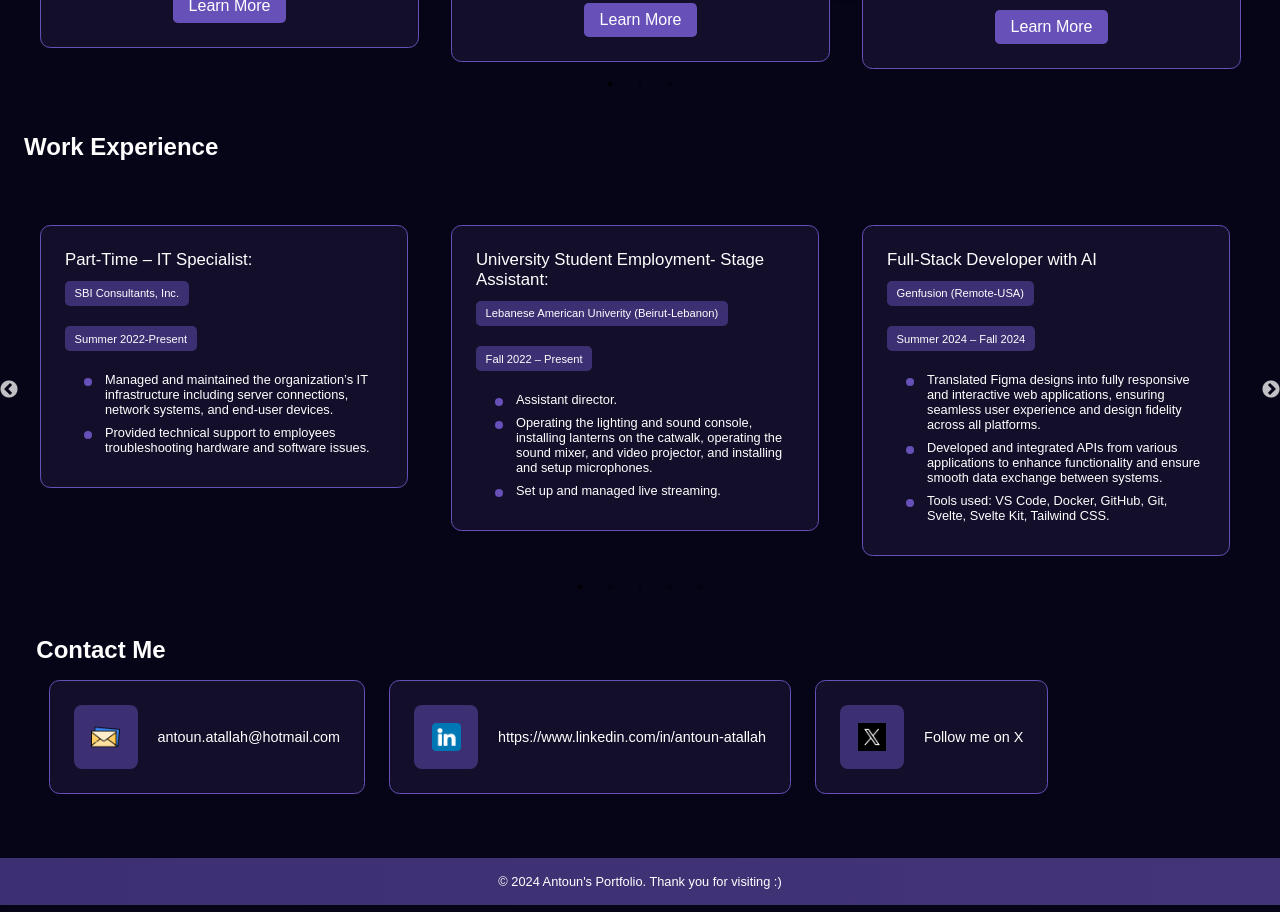
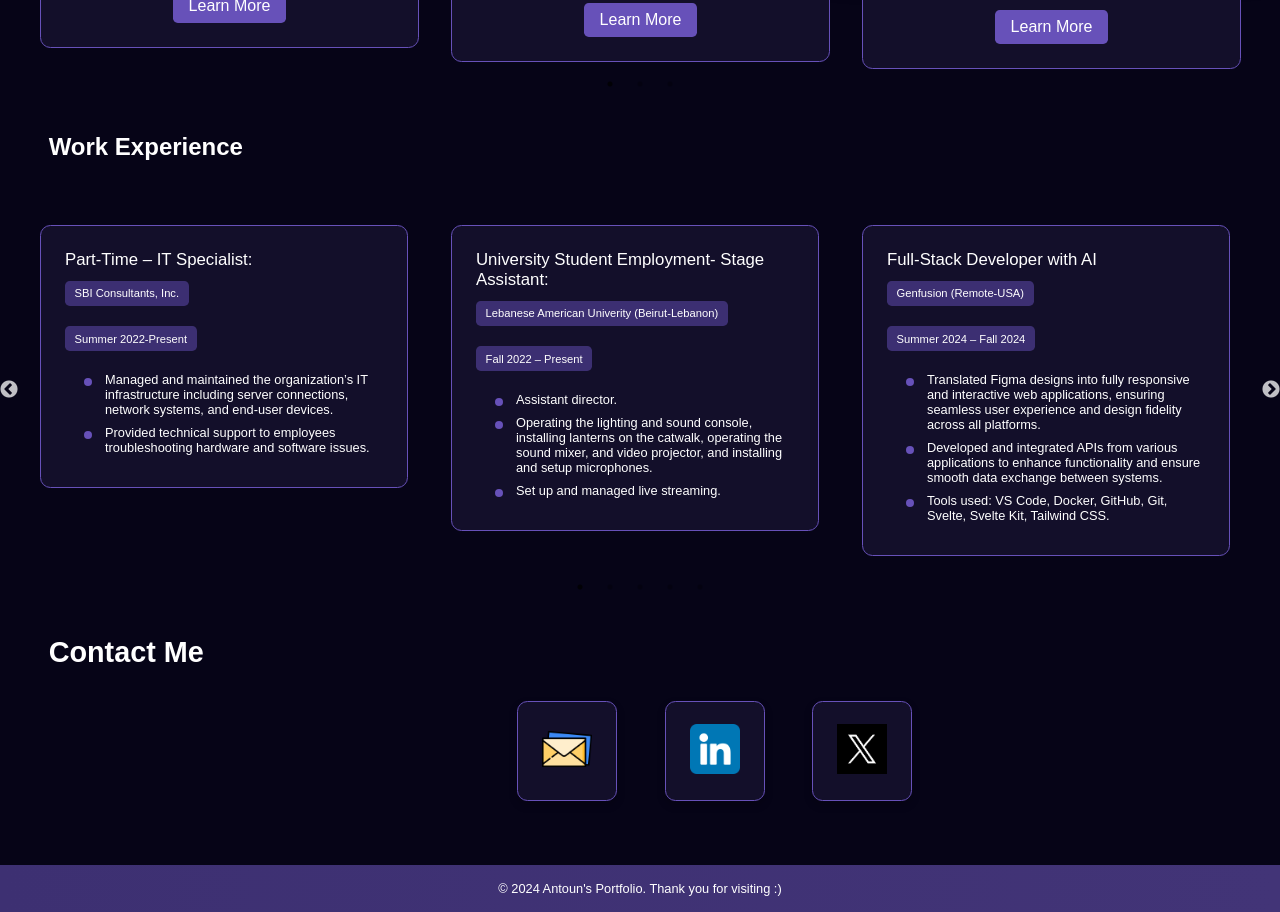
Before and after one commit to itsantoun/portfolio, a React (Create React App) app: page / in a window 1280 px wide. Shown: the part 1640-2552 px from the top of the page. Built offline with nearby package versions, Linux system fonts and the light colour scheme; a web font is replaced by a local one.

Commit message:
Deploy Wbsite

```diff
--- a/src/Components/Contact Me/Contact.css
+++ b/src/Components/Contact Me/Contact.css
@@ -1,29 +1,40 @@
 .contact-container {
     margin: 4rem 0;
     position: relative;
-    margin-left: 1%;
-    margin-bottom: 2rem;
+    text-align: center;
   }
 
   .contact-container h5 {
-    font-size: 1.5rem;
+    font-size: 1.8rem;
     font-weight: 600;
-    margin-bottom: 1rem;
+    margin-bottom: 2rem;
+    color: #fff;
+    text-align: left;
+    margin-left: 2%;
   }
 
   .contact-content {
     display: flex;
-    gap: 1.5rem; /* Reduced the gap between cards */
-    margin-left: 1%;
-    margin-bottom: 2rem;
+    justify-content: center;
+    margin-left: 40%;
+    flex-wrap: wrap;
   }
 
-/* For smaller screens */
   @media (max-width: 768px) {
     .contact-content {
-      flex-direction: column; /* Stack items vertically */
-      gap: 1rem; /* Further reduce the gap for smaller screens */
-      margin-left: 1%;
-      margin-bottom: 2rem;
+      flex-direction: row; /* Ensure cards align horizontally */
+      align-items: center;
+      justify-content: center; /* Center the content */
+      gap: 0.5rem; /* Adjust gap between the cards */
+      margin-left: 5%; /* Remove margin on mobile */
+    }
+
+    .contact-details-card {
+      display: flex;
+      flex-direction: row; /* Cards aligned horizontally */
+      align-items: center;
+      justify-content: center;
+      gap: 1rem; /* Space between icon and text (if any) */
+      padding: 1rem; /* Adjust padding for better spacing */
     }
   }
--- a/src/Components/Contact Me/Contact.js
+++ b/src/Components/Contact Me/Contact.js
@@ -4,6 +4,7 @@ import ContactInfoCard from './ContactInfoCard/ContactInfoCard';
 
 function Contact() {
   return (
+    <>
     <section className='contact-container'>
       <h5>Contact Me</h5>
 
@@ -32,13 +33,13 @@ function Contact() {
           />
         </div>
 
-
-
         <div style={{ flex: 1 }}></div>
         <div style={{ flex: 1 }}></div>
       </div>
     </section>
+    </>
   );
 }
 
+
 export default Contact;
--- a/src/Components/Contact Me/ContactInfoCard/ContactInfoCard.css
+++ b/src/Components/Contact Me/ContactInfoCard/ContactInfoCard.css
@@ -1,74 +1,38 @@
 .contact-details-card {
     display: flex;
-    flex-direction: row;
-    text-decoration: none;
+    justify-content: center;
     align-items: center;
-    justify-content: flex-start;
     background: #130f2a;
     border-radius: 0.65rem;
     border: 1.5px solid #6751b9;
     padding: 1.5rem;
-    margin-bottom: 2rem;
-    color: white;
-    white-space: nowrap;
-    transition: all 0.3s ease;
-}
+    width: 100px; /* Fixed width for each card */
+    height: 100px; /* Fixed height for each card */
+    text-align: center;
+    transition: transform 0.3s ease-in-out, background-color 0.3s ease-in-out;
+    box-shadow: 0px 4px 8px rgba(0, 0, 0, 0.2);
+  }
 
-.contact-details-card .icon {
-    width: 4rem;
-    height: 4rem;
-    display: flex;
-    align-items: center;
-    justify-content: center;
-    border-radius: 0.5rem;
-    background: #3d3072;
-    margin-right: 10px;
-}
+  .contact-details-card:hover {
+    transform: translateY(-5px);
+    background-color: #1a1440;
+  }
 
-.icon img {
-    width: 1.8rem;
-    height: auto;
+  .contact-details-card .icon img {
+    width: 50px;
+    height: 50px;
     object-fit: contain;
-}
+  }
 
-.contact-details-card p {
-    font-size: 0.9rem;
-    font-weight: 400;
-    margin: 0;
-    margin-left: 10px;
-    white-space: nowrap;
-}
-
-.contact-details-card a {
-    font-size: 0.9rem;
-    font-weight: 400;
-    text-decoration: none;
-    display: flex;
-    align-items: center;
-    width: 100%;
-}
-
-/* Mobile responsiveness */
-@media (max-width: 768px) {
+  @media (max-width: 768px) {
     .contact-details-card {
-        flex-direction: row; /* Keep text and icon in a row */
-        padding: 1rem; /* Reduce padding for smaller screens */
-        white-space: normal; /* Allow text wrapping if needed */
+      width: 120px;
+      height: 120px;
+      margin-bottom: 1rem; /* Reduced bottom margin for tighter spacing */
     }
 
-    .contact-details-card .icon {
-        width: 3rem; /* Adjust icon size for smaller screens */
-        height: 3rem;
-        margin-right: 8px; /* Adjust spacing */
+    .contact-details-card .icon img {
+      width: 40px;
+      height: 40px;
     }
-
-    .icon img {
-        width: 1.5rem; /* Adjust image size for smaller screens */
-    }
-
-    .contact-details-card p {
-        font-size: 0.85rem; /* Slightly reduce text size */
-        margin-left: 8px; /* Adjust margin */
-        white-space: nowrap; /* Ensure text doesn't wrap */
-    }
-}
+  }
--- a/src/Components/Contact Me/ContactInfoCard/ContactInfoCard.js
+++ b/src/Components/Contact Me/ContactInfoCard/ContactInfoCard.js
@@ -1,15 +1,31 @@
-import React from 'react'
-import './ContactInfoCard.css'
+// import React from 'react'
+// import './ContactInfoCard.css'
 
-const ContactInfoCard = ({iconUrl, text, link }) => {
+// const ContactInfoCard = ({iconUrl, text, link }) => {
+//   return (
+//     <a href={link} target="_blank" rel="noopener noreferrer" className='contact-details-card'>
+//     <div className='icon'>
+//       <img src={iconUrl} alt={text} />
+//     </div>
+//     <p>{text}</p>
+//   </a>
+//   )
+// }
+
+// export default ContactInfoCard
+
+
+import React from 'react';
+import './ContactInfoCard.css';
+
+const ContactInfoCard = ({ iconUrl, link }) => {
   return (
     <a href={link} target="_blank" rel="noopener noreferrer" className='contact-details-card'>
-    <div className='icon'>
-      <img src={iconUrl} alt={text} />
-    </div>
-    <p>{text}</p>
-  </a>
+      <div className='icon'>
+        <img src={iconUrl} alt="contact icon" />
+      </div>
+    </a>
   )
 }
 
-export default ContactInfoCard
+export default ContactInfoCard;
--- a/src/Components/Projects/Projects.css
+++ b/src/Components/Projects/Projects.css
@@ -9,4 +9,5 @@
     font-size: 1.5rem;
     font-weight: 600;
     margin-bottom: 3rem;
+    margin-left: 2%;
 }
--- a/src/Components/Skills/Skills.css
+++ b/src/Components/Skills/Skills.css
@@ -55,9 +55,11 @@
     visibility: hidden; /* Hide element */
     transform: translateY(20px); /* Slide in from below */
     transition: opacity 0.3s ease, visibility 0.3s ease, transform 0.3s ease; /* Smooth transitions */
+    display: none; /* Hide element and remove space when not visible */
 }
 
 .skills-info.show {
+    display: block; /* Display when active */
     opacity: 1; /* Make visible */
     visibility: visible; /* Ensure element is visible */
     transform: translateY(0); /* Slide to final position */
@@ -76,12 +78,26 @@
 @media (max-width: 768px) {
     .skills-content {
         flex-direction: column; /* Stack items vertically on mobile */
-        gap: 3rem;
+        gap: 1rem; /* Adjust gap between items */
     }
 
     .skills,
     .skills-info {
         width: 100%;
+    }
+
+    .skills-info {
+        display: none; /* Ensure no space is occupied when hidden */
+        opacity: 0; /* Ensure no space is occupied */
+        visibility: hidden; /* Ensure no space is occupied */
+        transform: translateY(20px); /* Ensure element stays hidden */
+    }
+
+    .skills-info.show {
+        display: block; /* Display when active */
+        opacity: 1; /* Make visible */
+        visibility: visible; /* Ensure element is visible */
+        transform: translateY(0); /* Slide to final position */
     }
 
     .skills-container h5 {
@@ -96,19 +112,9 @@
     }
 }
 
-@media (max-width: 600px) {
-    .skills-container {
-        padding: 0;
+@media (min-width: 768px) {
+    /* On larger screens, display the skills-info */
+    .skills-info {
+        display: block;
     }
 }
-
-/* Button interaction */
-.skills-card {
-    transition: transform 0.2s ease, box-shadow 0.2s ease;
-}
-
-.skills-card:hover,
-.skills-card:focus {
-    transform: scale(1.05); /* Slightly enlarge */
-    box-shadow: 0 4px 8px rgba(0, 0, 0, 0.2); /* Add shadow for depth */
-}
--- a/src/Components/WorkExperience/WorkExperience.css
+++ b/src/Components/WorkExperience/WorkExperience.css
@@ -4,9 +4,8 @@
 }
 
 .experience-container h5{
-
     font-size: 1.5rem;
     font-weight: 600;
     margin-bottom: 3rem;
-
+    margin-left: 2%;
 }
```
Lines whose indentation alone changed are shown as unchanged.
